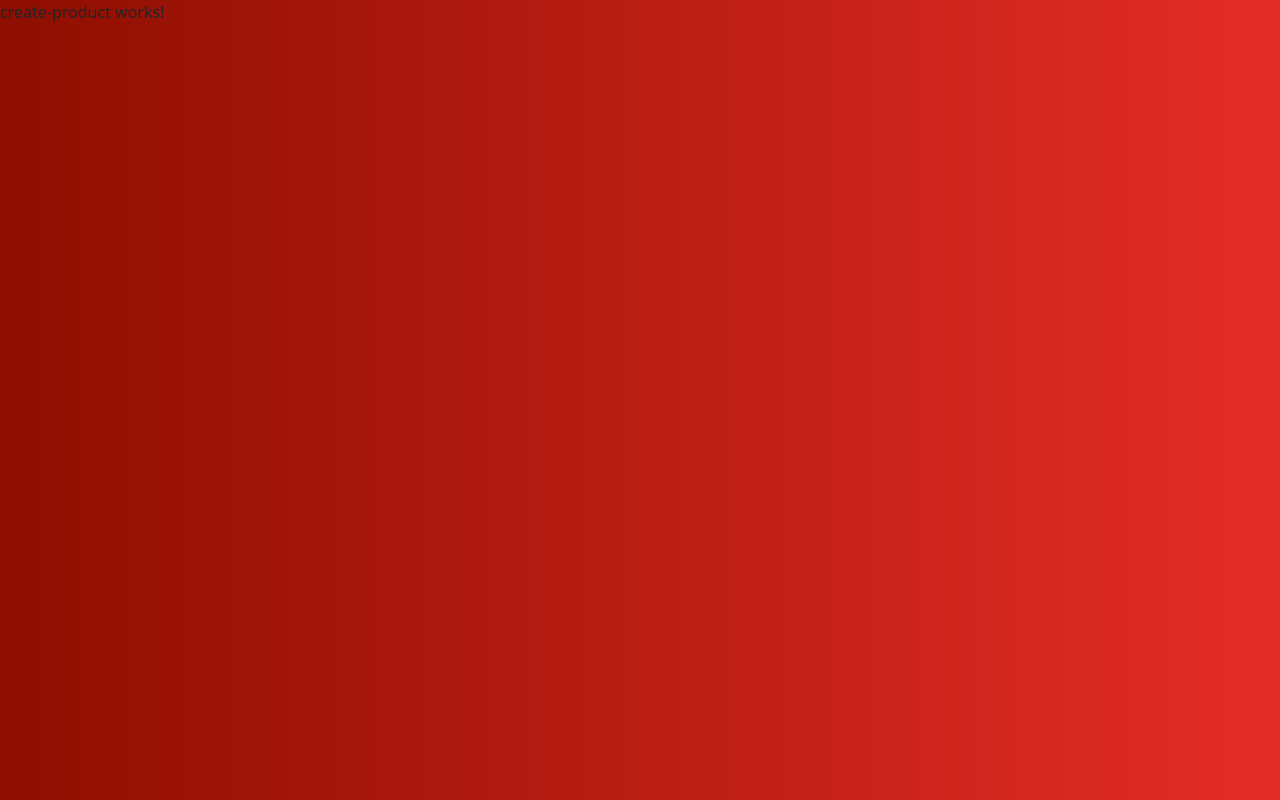
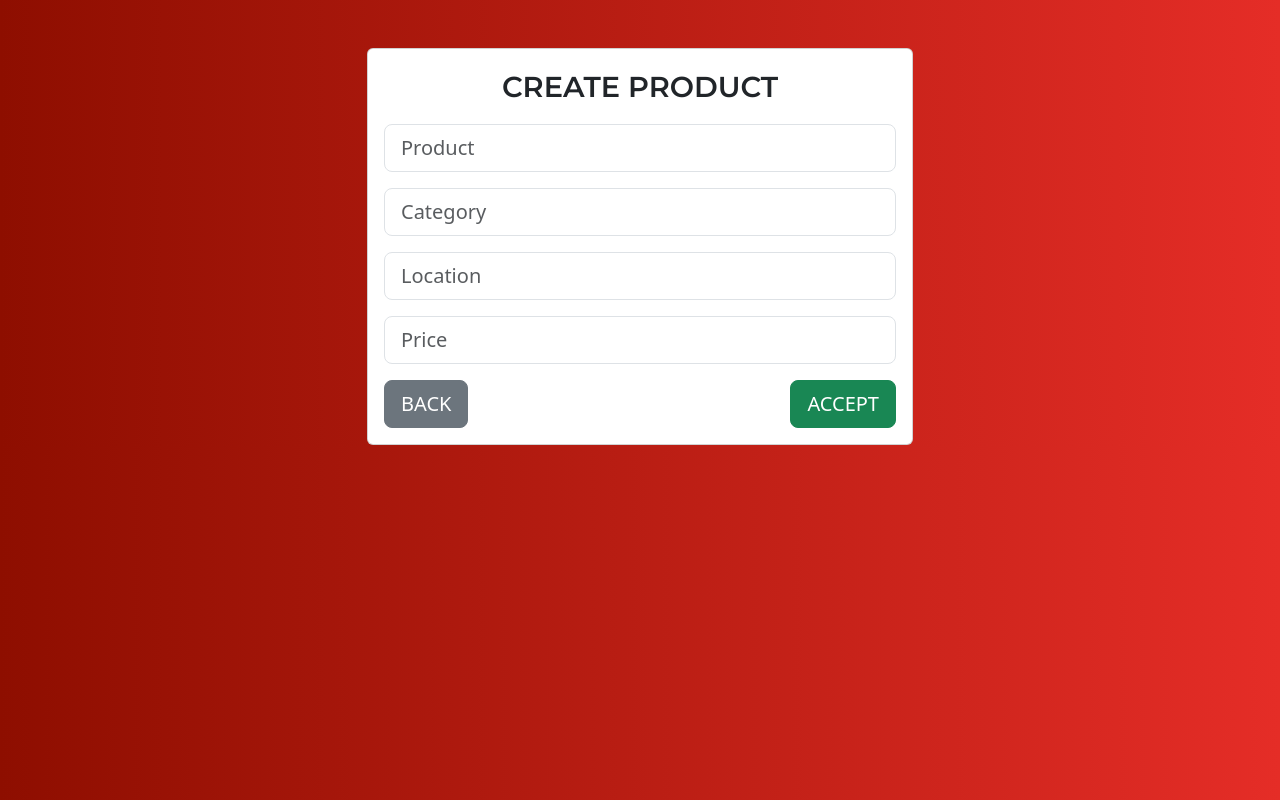
Before and after one commit to JuanAlberto-Mx/Angular-CRUD-Client, an Angular app: page /create-product in a window 1280 px wide. Built offline with nearby package versions, Linux system fonts and the light colour scheme.

Commit message:
Add the CreateProduct form elements to enter the information of new products

```diff
--- a/src/app/components/create-product/create-product.component.html
+++ b/src/app/components/create-product/create-product.component.html
@@ -1 +1,46 @@
-<p>create-product works!</p>
+<!-- Creating a container with a separation of 5px-->
+<div class="container mt-5">
+    <div class="row">
+        <div class="col-lg-6 offset-lg-3">
+            <div class="card">
+                <!-- Bootstrap style to display a centered text inside a card-body -->
+                <div class="card-body text-center">
+
+                    <!-- Title of the section to create new products -->
+                    <span class="title">CREATE PRODUCT</span>
+
+                    <!-- Form to enter the information of a new product -->
+                    <form class="mt-3">
+                        <div class="mb-3">
+                            <!-- placeholder allows establishing a customized text to display it in the background -->
+                            <input type="text" class="form-control form-control-lg" placeholder="Product">
+                        </div>
+                        <div class="mb-3">
+                            <input type="text" class="form-control form-control-lg" placeholder="Category">
+                        </div>
+                        <div class="mb-3">
+                            <input type="text" class="form-control form-control-lg" placeholder="Location">
+                        </div>
+                        <div class="mb-3">
+                            <!-- textbox with number format -->
+                            <input type="number" class="form-control form-control-lg" placeholder="Price">
+                        </div>
+                        <div class="mb-3">
+                            <!-- Button specification
+                                1) btn-secondary sets the button to a traditional style
+                                2) btn-lg to expand the button
+                                3) float-start allows aligning the button to the left side
+                                4) routerLink property to send the web page back to the root -->
+                            <button class="btn btn-secondary btn-lg float-start" routerLink="/">BACK</button>
+
+                            <!-- Button specification
+                                1) btn-success sets the button to an 'Accept' or 'OK' style
+                                2) float-end allows aligning the button to the right side -->
+                            <button class="btn btn-success btn-lg float-end">ACCEPT</button>
+                        </div>
+                    </form>
+                </div>
+            </div>
+        </div>
+    </div>
+</div>
--- a/src/app/components/read-product/read-product.component.html
+++ b/src/app/components/read-product/read-product.component.html
@@ -10,8 +10,11 @@
                     <!-- Title of the table to display the existing products -->
                     <span class="title">LIST OF PRODUCTS</span>
 
-                    <!-- Button to add a new product -->
-                    <button class="btn btn-success float-end">New</button>
+                    <!-- Button to add a new product
+                        1) btn-success sets the style of the button
+                        2) float-end property allows aligning the button's text to the left side
+                        3) routerLink allows establishing a link to start navigation in a specific component -->
+                    <button class="btn btn-success float-end" routerLink="/create-product">New</button>
 
                     <!-- Table to display the list of products -->
                     <table class="table table-striped mt-3">
```
